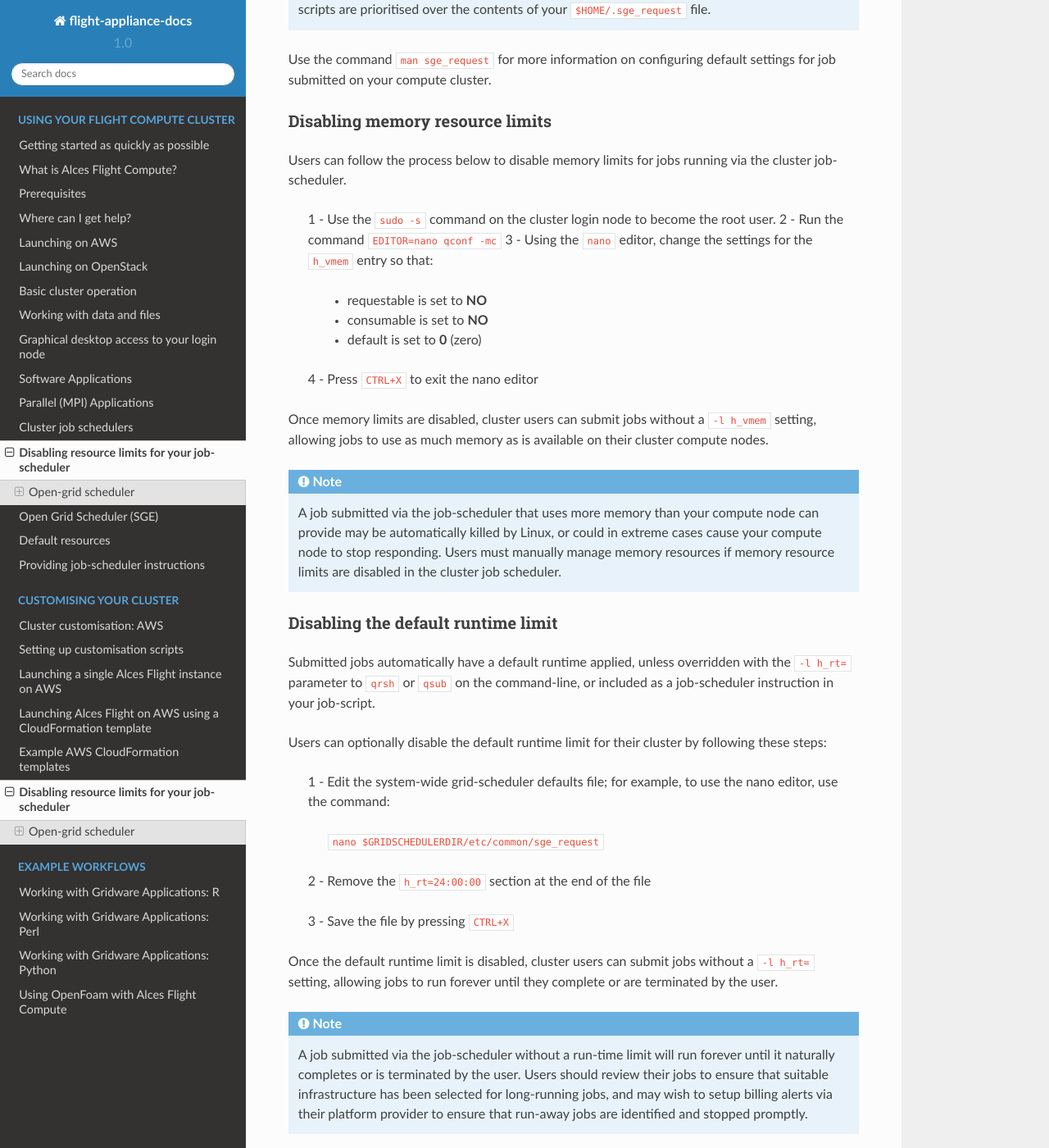
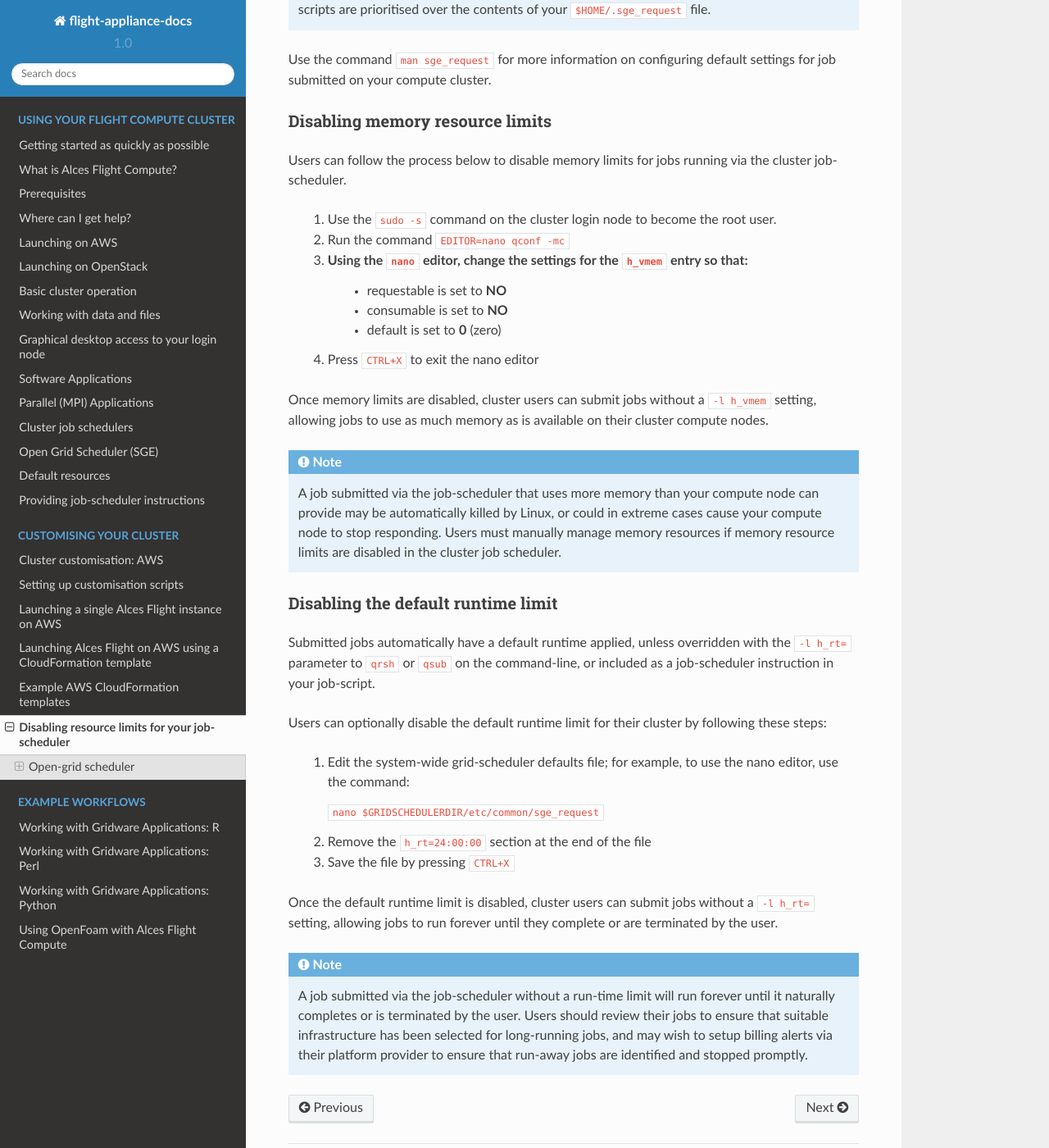
Before and after one commit to alces-software/flight-appliance-docs, a Sphinx documentation site: the page built from docs/source/sge/disable_sge_limits.rst, in a window 1280 px wide and 1400 px high, scrolled down 1126 px. Shown: the whole window at 82% size. Built offline with Sphinx 7.4.7 and the Read the Docs theme 2.0.0, drawn with Linux system fonts in a browser that asks for light colours.

Commit message:
Fix formatting

```diff
--- a/docs/source/index.rst
+++ b/docs/source/index.rst
@@ -31,7 +31,7 @@ We recommend that users wishing to use Flight Appliances have basic Linux skills
    apps/*
    mpiapps/*
    jobschedulers/*
-   sge/*
+   sge/sge
 
 .. toctree::
    :maxdepth: 1
--- a/docs/source/sge/disable_sge_limits.rst
+++ b/docs/source/sge/disable_sge_limits.rst
@@ -40,13 +40,16 @@ Disabling memory resource limits
 
 Users can follow the process below to disable memory limits for jobs running via the cluster job-scheduler.
 
- 1 - Use the ``sudo -s`` command on the cluster login node to become the root user.
- 2 - Run the command ``EDITOR=nano qconf -mc``
- 3 - Using the ``nano`` editor, change the settings for the ``h_vmem`` entry so that:
+ 1. Use the ``sudo -s`` command on the cluster login node to become the root user.
+
+ 2. Run the command ``EDITOR=nano qconf -mc``
+
+ 3. Using the ``nano`` editor, change the settings for the ``h_vmem`` entry so that:
      - requestable is set to **NO**
      - consumable is set to **NO**
      - default is set to **0** (zero)
- 4 - Press ``CTRL+X`` to exit the nano editor
+
+ 4. Press ``CTRL+X`` to exit the nano editor
 
 
 Once memory limits are disabled, cluster users can submit jobs without a ``-l h_vmem`` setting, allowing jobs to use as much memory as is available on their cluster compute nodes.
@@ -61,13 +64,13 @@ Submitted jobs automatically have a default runtime applied, unless overridden w
 
 Users can optionally disable the default runtime limit for their cluster by following these steps:
 
- 1 - Edit the system-wide grid-scheduler defaults file; for example, to use the nano editor, use the command:
+ 1. Edit the system-wide grid-scheduler defaults file; for example, to use the nano editor, use the command:
 
     ``nano $GRIDSCHEDULERDIR/etc/common/sge_request``
 
- 2 - Remove the ``h_rt=24:00:00`` section at the end of the file
+ 2. Remove the ``h_rt=24:00:00`` section at the end of the file
 
- 3 - Save the file by pressing ``CTRL+X``
+ 3. Save the file by pressing ``CTRL+X``
 
 
 Once the default runtime limit is disabled, cluster users can submit jobs without a ``-l h_rt=`` setting, allowing jobs to run forever until they complete or are terminated by the user.
```
